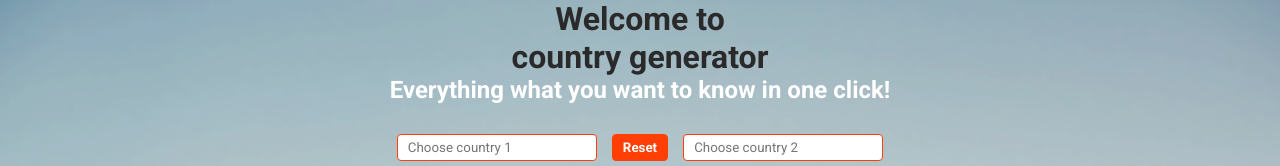
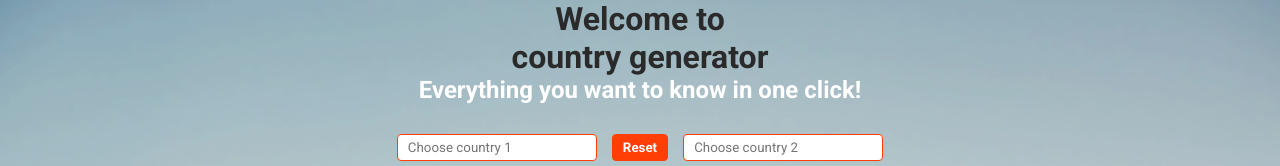
Before and after one commit to TommyGold12/CountryGenerator, a plain HTML site: page index.html in a window 1280 px wide. Shown: the top 166 px of the page. Drawn offline with Linux system fonts and the light colour scheme.

Commit message:
Update index.html

```diff
--- a/index.html
+++ b/index.html
@@ -11,7 +11,7 @@
     <div class="header">
       <div class="container">
         <h1>Welcome to<br />country generator</h1>
-        <h2>Everything what you want to know in one click!</h2>
+        <h2>Everything you want to know in one click!</h2>
       </div>
     </div>
 
```
